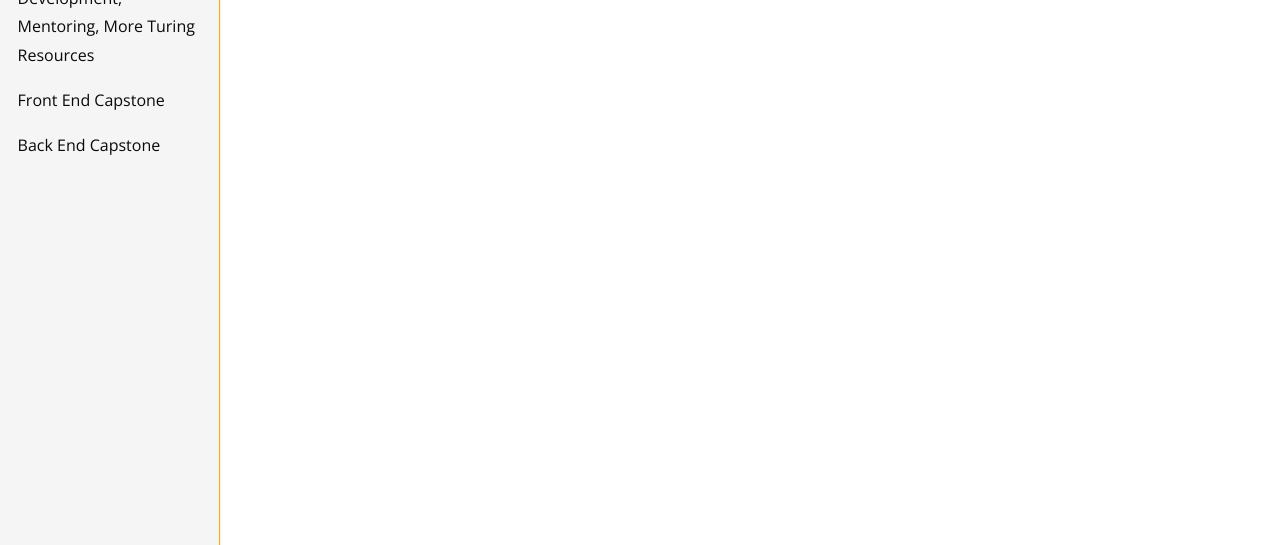
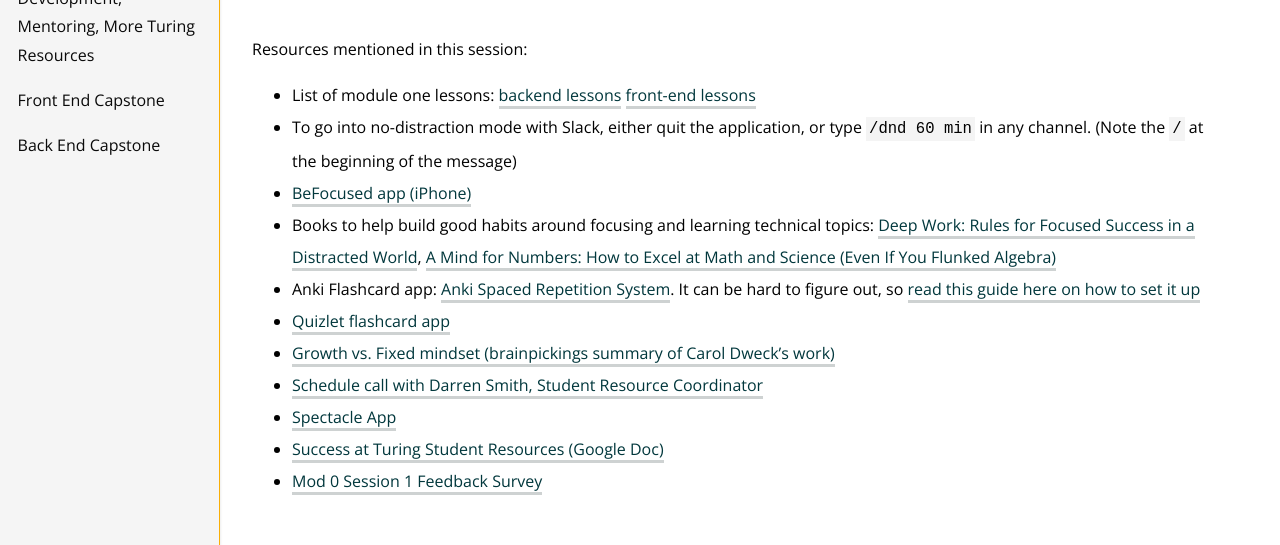
Before and after one commit to turingschool/mod-0-curriculum, a Jekyll site: the page built from session1/index.md, in a window 1280 px wide and 1276 px high. Shown: the part 731-1276 px from the top of the window. Built offline with Jekyll 4.4.1, drawn with Linux system fonts in a browser that asks for light colours; nearby versions of some CDN libraries.

Commit message:
add lots of links to resources for slideshow-only sessions

```diff
--- a/session1/index.md
+++ b/session1/index.md
@@ -6,3 +6,17 @@
 
 
 <iframe src="https://docs.google.com/presentation/d/e/2PACX-1vRQHE6bXRlDlAvrEILv5tlPoUvcPc955zuB5akyGpsDheNKY83NAyJNGZpIJIJ-Q-0QM2nwujyfap8P/embed?start=false&loop=false&delayms=3000" frameborder="0" width="960" height="569" allowfullscreen="true" mozallowfullscreen="true" webkitallowfullscreen="true"></iframe>
+
+Resources mentioned in this session:
+
+- List of module one lessons: [backend lessons](https://backend.turing.io/module1/lessons/) [front-end lessons](https://frontend.turing.io/lessons/)
+- To go into no-distraction mode with Slack, either quit the application, or type `/dnd 60 min` in any channel. (Note the `/` at the beginning of the message)
+- [BeFocused app (iPhone)](https://apps.apple.com/us/app/be-focused-focus-timer/id973130201)
+- Books to help build good habits around focusing and learning technical topics: [Deep Work: Rules for Focused Success in a Distracted World](https://www.goodreads.com/book/show/25744928-deep-work), [A Mind for Numbers: How to Excel at Math and Science (Even If You Flunked Algebra)](Deep Work: Rules for Focused Success in a Distracted World)
+- Anki Flashcard app: [Anki Spaced Repetition System](https://apps.ankiweb.net/). It can be hard to figure out, so [read this guide here on how to set it up](https://josh.works/anki-spaced-repetition-system)
+- [Quizlet flashcard app](https://quizlet.com/)
+- [Growth vs. Fixed mindset (brainpickings summary of Carol Dweck's work)](https://www.brainpickings.org/2014/01/29/carol-dweck-mindset/)
+- [Schedule call with Darren Smith, Student Resource Coordinator](https://studentresource.youcanbook.me/)
+- [Spectacle App](https://www.spectacleapp.com/)
+- [Success at Turing Student Resources (Google Doc)](https://docs.google.com/document/d/14YgsldA4p9S4GK-7pI-zkBxvgFMWkiHF6ouGes87iYQ/edit)
+- [Mod 0 Session 1 Feedback Survey](https://docs.google.com/forms/d/e/1FAIpQLSdm3naXJRRlXW3Pczd_WDBRuxOy8c3LBuzjAl-zleHYZwGNkA/viewform)
```
Also changed, not shown: session6/index.md (+11 -0 lines), setup-instructions.md (+2 -2 lines).
